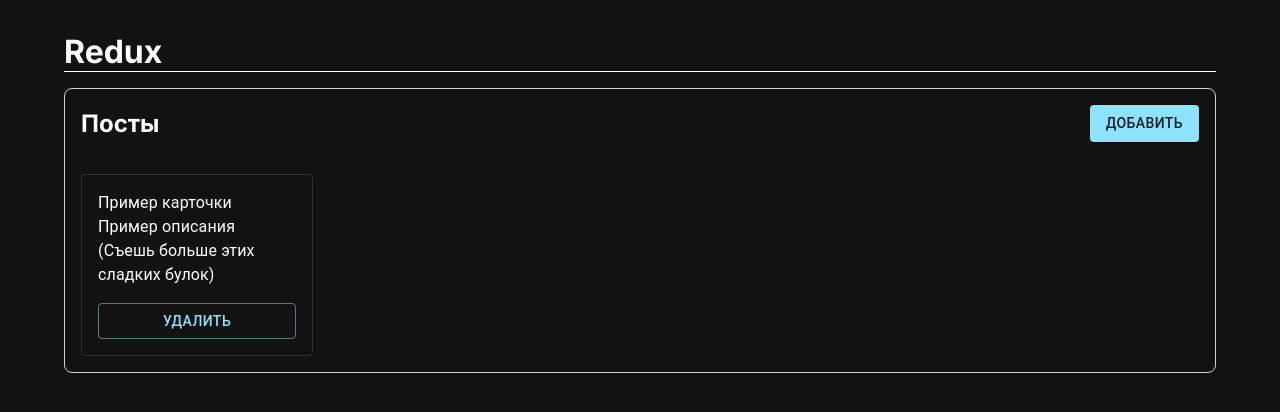
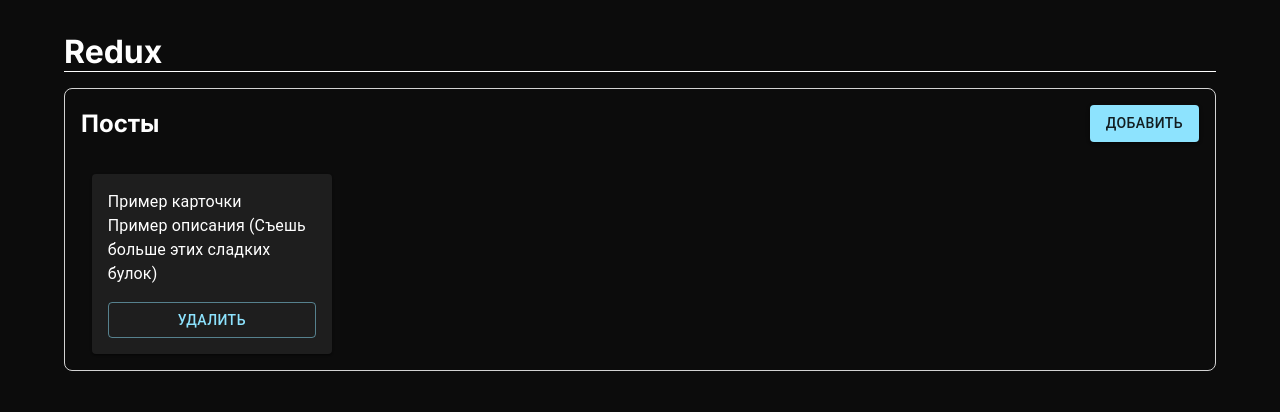
Before and after one commit to Crosbic/redux_docker_example, a Next.js app: page / in a window 1280 px wide. Shown: the top 412 px of the page. Built offline with nearby package versions, Linux system fonts and the light colour scheme.

Commit message:
навалил немного стилька

```diff
--- a/src/pages/index.tsx
+++ b/src/pages/index.tsx
@@ -45,7 +45,7 @@
                 return (
                   <Card
                     key={post.id}
-                    variant="outlined"
+                    // variant="outlined"
                     className={styles.postCard}
                   >
                     <div>
--- a/src/styles/Home.module.css
+++ b/src/styles/Home.module.css
@@ -14,6 +14,7 @@
 }
 
 .postsContainer {
+    height: 100%;
     margin: 1rem 0;
     padding: 1rem;
     display: flex;
@@ -24,14 +25,14 @@
 }
 
 .postsWrapper {
-    display: flex;
-    flex-wrap: wrap;
-    justify-content: space-between;
+    display: grid;
+    grid-template-columns: repeat(auto-fill, minmax(30vh, 1fr));
+    justify-items: center;
     gap: 1.5rem;
 }
 
 .postCard {
-    width: 29vh;
+    width: 30vh;
     padding: 1rem;
     display: flex;
     flex-direction: column;
--- a/src/styles/globals.css
+++ b/src/styles/globals.css
@@ -7,6 +7,7 @@
 html,
 body {
   color-scheme: dark;
+  background-color: #0c0c0c;
   max-width: 100vw;
   height: 100%;
   overflow-x: hidden;
```
